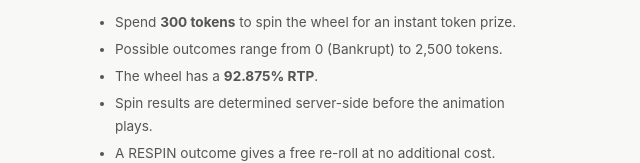
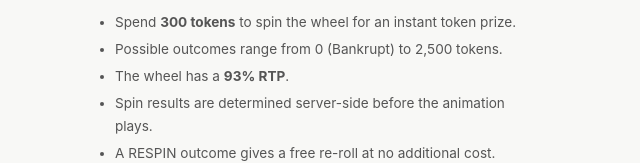
Before and after one commit to salumastake-code/numble-react, a React (Vite) app: page /rules in a window 1280 px wide. Shown: the part 2187-2350 px from the top of the page, without its empty margins (319-959 px from the left). Built offline with nearby package versions, Linux system fonts and the light colour scheme; no server answers; sample sign-in values are in the browser's storage.

Commit message:
Fix wheel RTP to 93%

```diff
--- a/src/pages/Rules.jsx
+++ b/src/pages/Rules.jsx
@@ -114,7 +114,7 @@ export default function Rules() {
           <ul>
             <li>Spend <strong>300 tokens</strong> to spin the wheel for an instant token prize.</li>
             <li>Possible outcomes range from 0 (Bankrupt) to 2,500 tokens.</li>
-            <li>The wheel has a <strong>92.875% RTP</strong>.</li>
+            <li>The wheel has a <strong>93% RTP</strong>.</li>
             <li>Spin results are determined server-side before the animation plays.</li>
             <li>A RESPIN outcome gives a free re-roll at no additional cost.</li>
           </ul>
```
